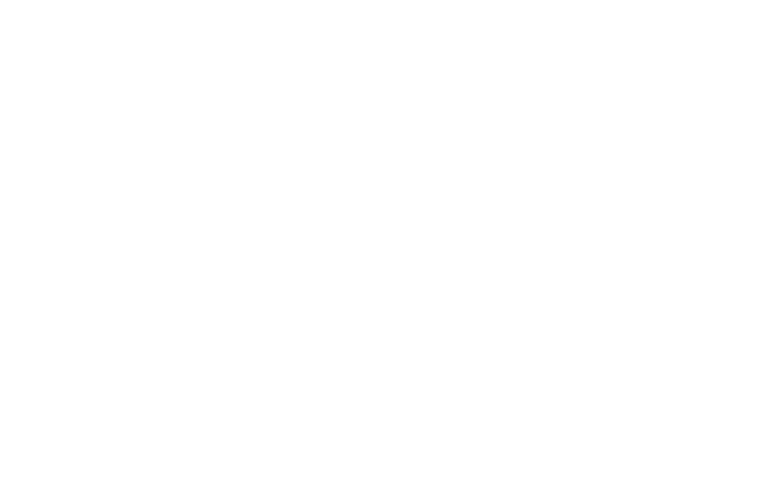
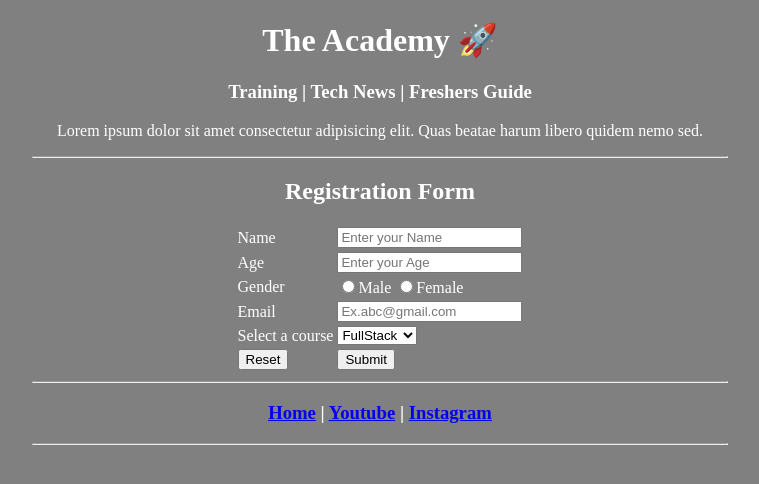
Before and after one commit to SarikaRamamoorthy/Coursesreg_html, a plain HTML site: page register.html in a window 1280 px wide. Shown: the whole page, without its empty margins (260-1019 px from the left). Drawn offline with Linux system fonts and the light colour scheme.

Commit message:
third commit

```diff
--- a/register.html
+++ b/register.html
@@ -0,0 +1,64 @@
+<!DOCTYPE html>
+<html>
+    <head>
+        <title>Course Reg</title>
+    </head>
+    <body bgcolor = "gray">
+        <center>
+            <div style ="width: 55%;">
+                <font color = "white">
+                    <h1>The Academy 🚀</h1>
+                    <h3>Training | Tech News | Freshers Guide</h3>
+                <p>Lorem ipsum dolor sit amet consectetur adipisicing elit. Quas beatae harum libero quidem nemo sed.</p>
+                <hr>
+                <h2>Registration Form</h2>
+                <table>
+                    <form>
+                        <tr>
+                            <td>Name</td>
+                            <td><input type = "text" placeholder = "Enter your Name"></td>
+                        </tr>
+                        <tr>
+                            <td>Age</td>
+                            <td><input type = "number" placeholder = "Enter your Age"></td>
+                        </tr>
+                        <tr>
+                            <td>Gender</td>
+                            <td>
+                                <input type="radio" name = "gender">Male
+                                <input type = "radio" name = "gender">Female
+                            </td>
+                        </tr>
+                        <tr>
+                            <td>Email</td>
+                            <td><input type = "text" placeholder="Ex.abc@gmail.com"></td>
+                        </tr>
+                        <tr>
+                            <td>Select a course</td>
+                            <td>
+                                <select>
+                                    <option>FullStack</option>
+                                    <option>Frontend</option>
+                                    <option>Backend</option>
+                                    <option>Database</option>
+                                </select>
+                            </td>
+                        </tr>
+                        <tr>
+                            <td><input type = "Reset"></td>
+                            <td><input type = "Submit"></td>
+                        </tr>
+                    </form>
+                </table>
+                <hr>
+                <h3>
+                    <a href="index.html">Home</a> |
+                    <a href="https://www.youtube.com/@SimplilearnOfficial">Youtube</a> |
+                    <a href="https://www.instagram.com/simplilearn_elearning/">Instagram</a>
+                </h3>
+                <hr>
+            </font>
+        </div>
+        </center>
+    </body>
+</html>
```
Also changed, not shown: index.html (+6 -2 lines).
